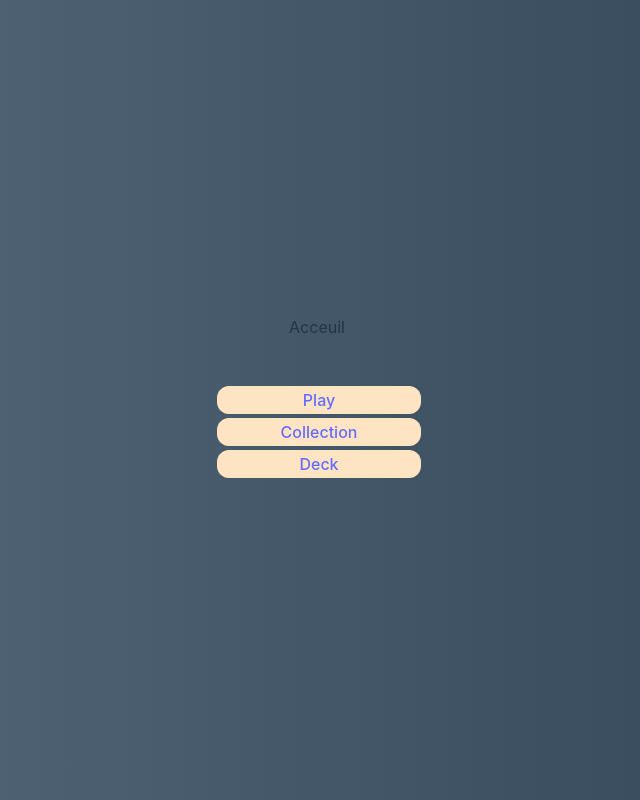
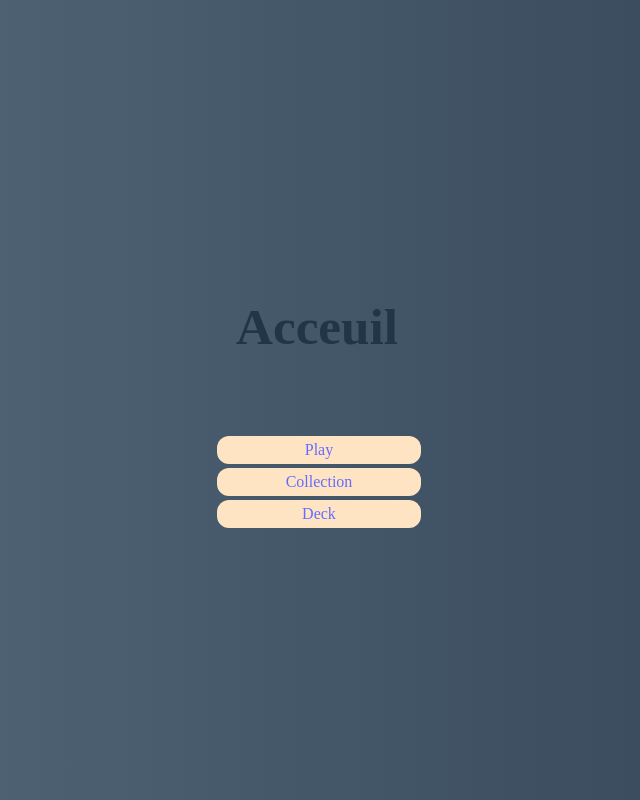
Before and after one commit to SABALBALJaoudat/CardGame, a React (Vite) app: page / in a window 1280 px wide. Shown: the whole page, without its empty margins (323-963 px from the left). Built offline with nearby package versions, Linux system fonts and the light colour scheme.

Commit message:
Test typo

```diff
--- a/src/Css/App.css
+++ b/src/Css/App.css
@@ -3,6 +3,14 @@
   height: 100vh;
   background: linear-gradient(90deg, #c3dbec 0%, #2c3e50 100%) 0% 0% / 400% 400%;
   animation: 15s ease 0s infinite normal none running gradient;
+  font-family: "Englebert", cursive;
+  font-weight: 400;
+  font-style: normal;
+}
+
+h1{
+  font-size: 3.2em;
+  line-height: 1.1;
 }
 
 .home {
--- a/src/Css/index.css
+++ b/src/Css/index.css
@@ -32,17 +32,25 @@ a:hover {
 body {
   margin: 0;
   display: flex;
-  /* place-items: center; */
-  /* justify-content: center; */
   min-width: 320px;
   min-height: 100vh;
-  background-color: antiquewhite;
 }
 
-h1 {
+/* h1 {
   font-size: 3.2em;
   line-height: 1.1;
-}
+  font-size: 48px;
+  text-shadow: -1px -1px #f00, 1px 1px #a00, -3px 0 4px #000;
+  font-family:"Segoe print", Arial, Helvetica, sans-serif;
+  color: #dd0000;
+  padding:64px 0 0 0;
+  margin:16px auto;
+  font-weight:lighter;
+  -moz-box-shadow:none;
+  -webkit-box-shadow: none;
+  box-shadow:none;
+  text-align:center;
+} */
 
 button {
   border-radius: 8px;
--- a/src/Page/Acceuil.tsx
+++ b/src/Page/Acceuil.tsx
@@ -2,7 +2,7 @@
 export default function Acceuil() {
   return (
     <div className="home">
-      <div>Acceuil</div>
+      <h1>Acceuil</h1>
       <div className="selectButton">
         <a href="/game">Play</a>
         <a href="/collection">Collection</a>
```
